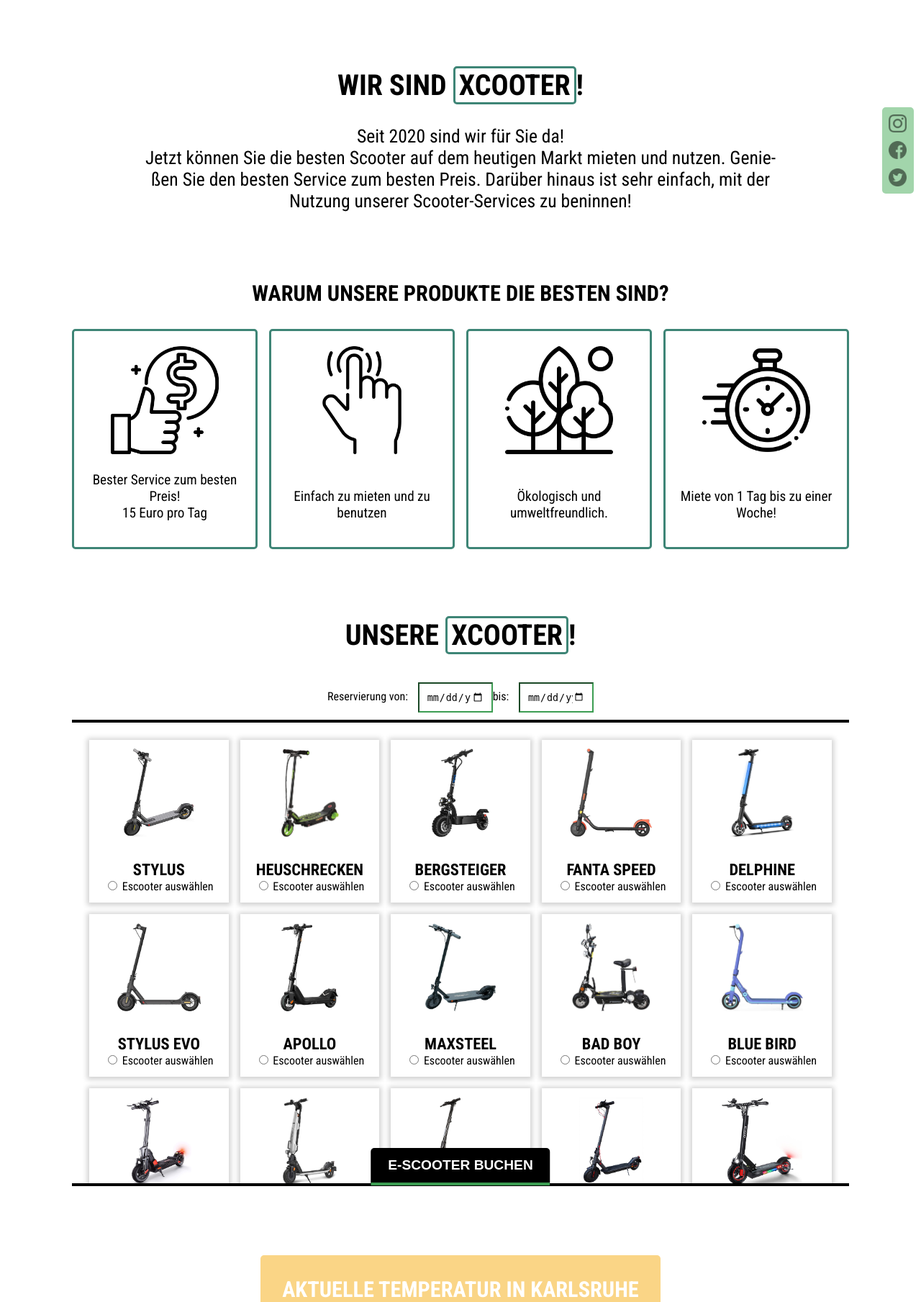
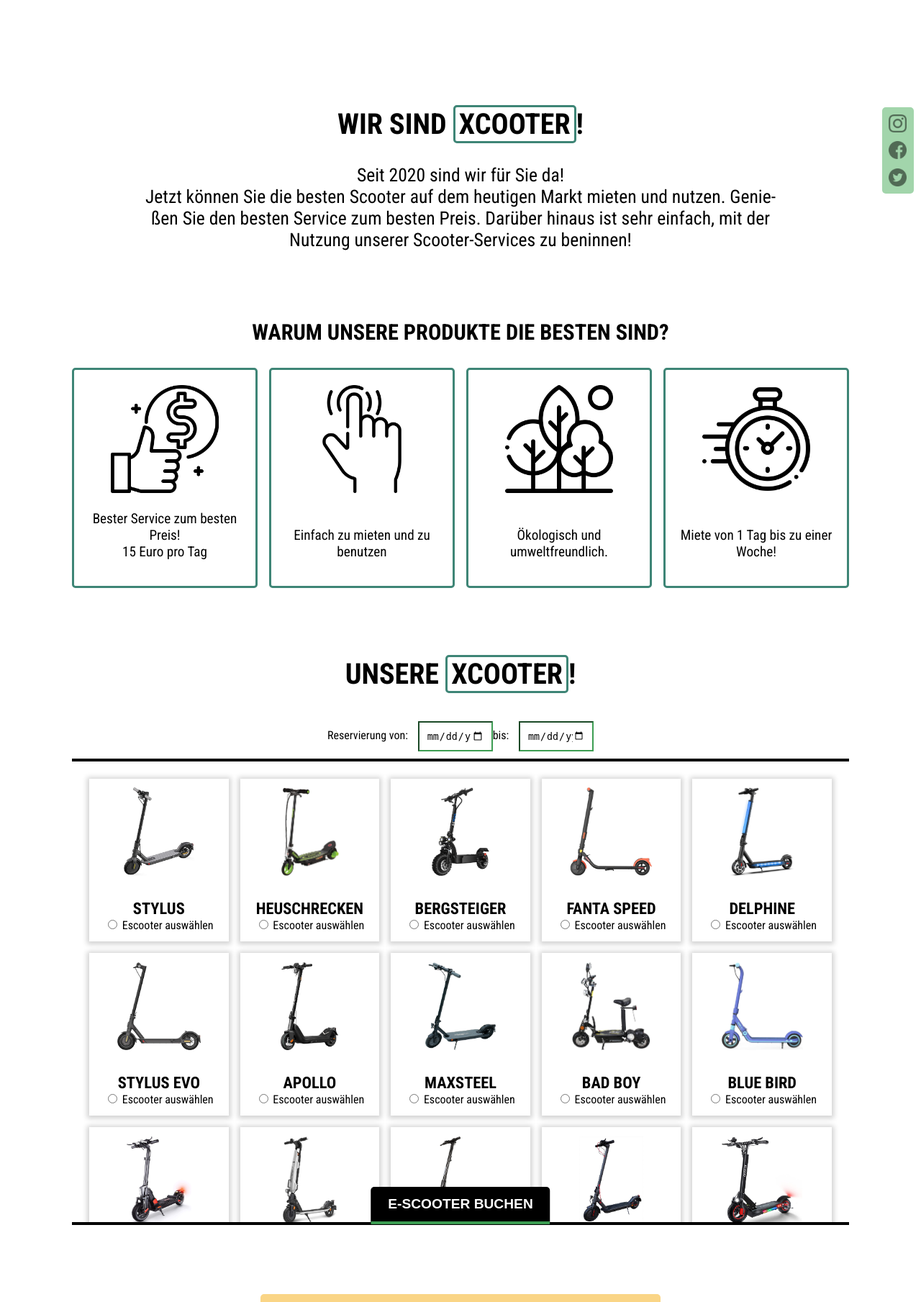
Before and after one commit to adrianojedaf/Adrian-Helen, a PHP site: page /HHS/ in a window 1280 px wide. Shown: the part 1718-3527 px from the top of the page at 72% size. Run offline with PHP 8.4, Linux system fonts and the light colour scheme.

Commit message:
update general.css to fix footer positioning

```diff
--- a/styles/general.css
+++ b/styles/general.css
@@ -10,13 +10,14 @@ html {
 
 body {
   hyphens: auto;
+  margin: 0;
 }
 
 main {
   max-width: var(--content-width-medium);
   margin: 0 auto;
-  margin-top: 6rem;
-  min-height: calc(100vh - 365px);
+  min-height: calc(100vh - 150px - 173px);
+  margin-top: 150px;
 }
 
 main > * + * {
@@ -81,14 +82,6 @@ main > * + * {
   margin-left: 8px;
 }
 
-main.impressum  {
-  margin: 9rem 0 3rem 0;
-}
-
-main.impressum + footer {
-  margin-top: 3rem;
-}
-
 @media(max-width: 920px) {
   main {
     margin-top: 80px;
```
